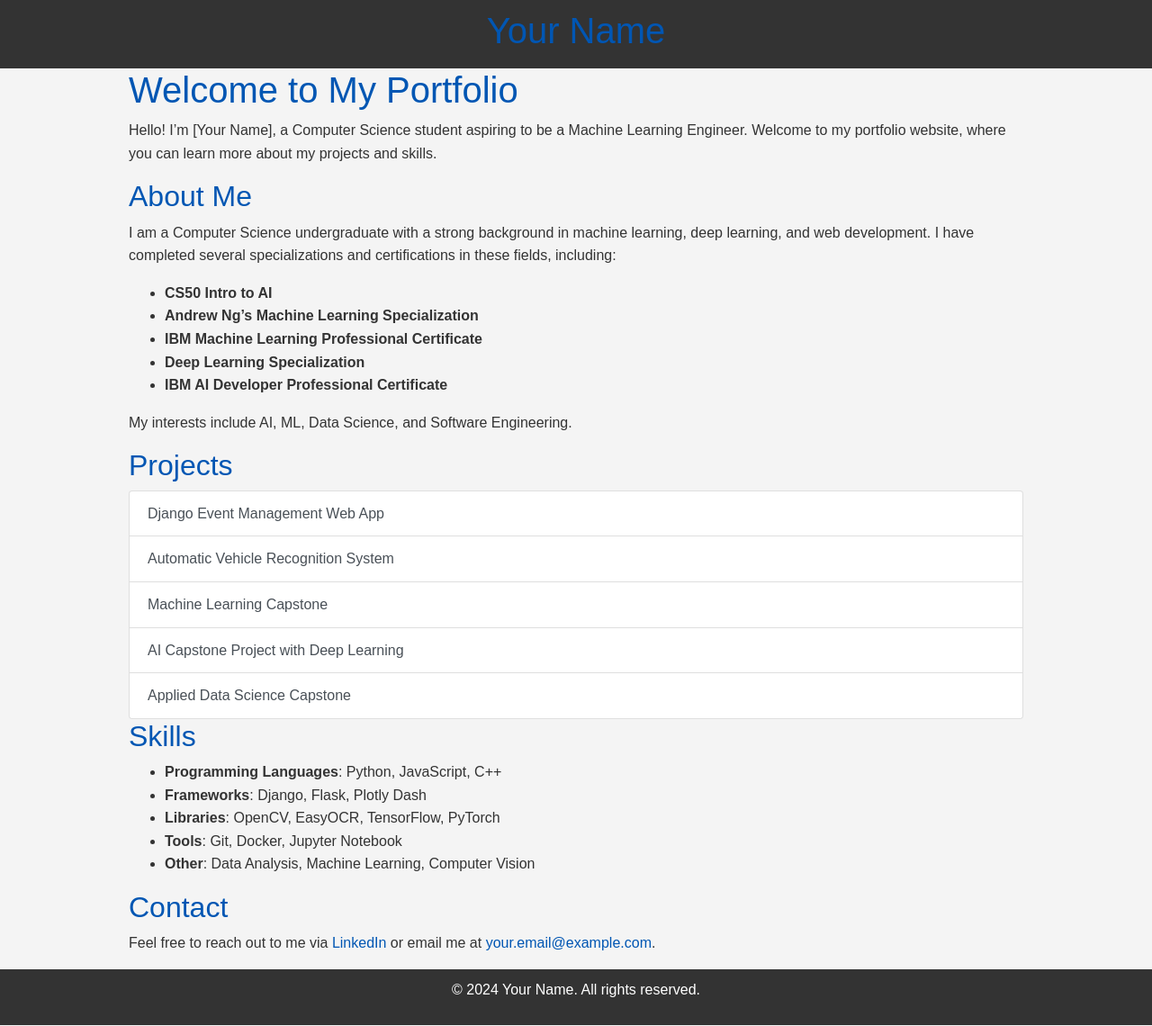
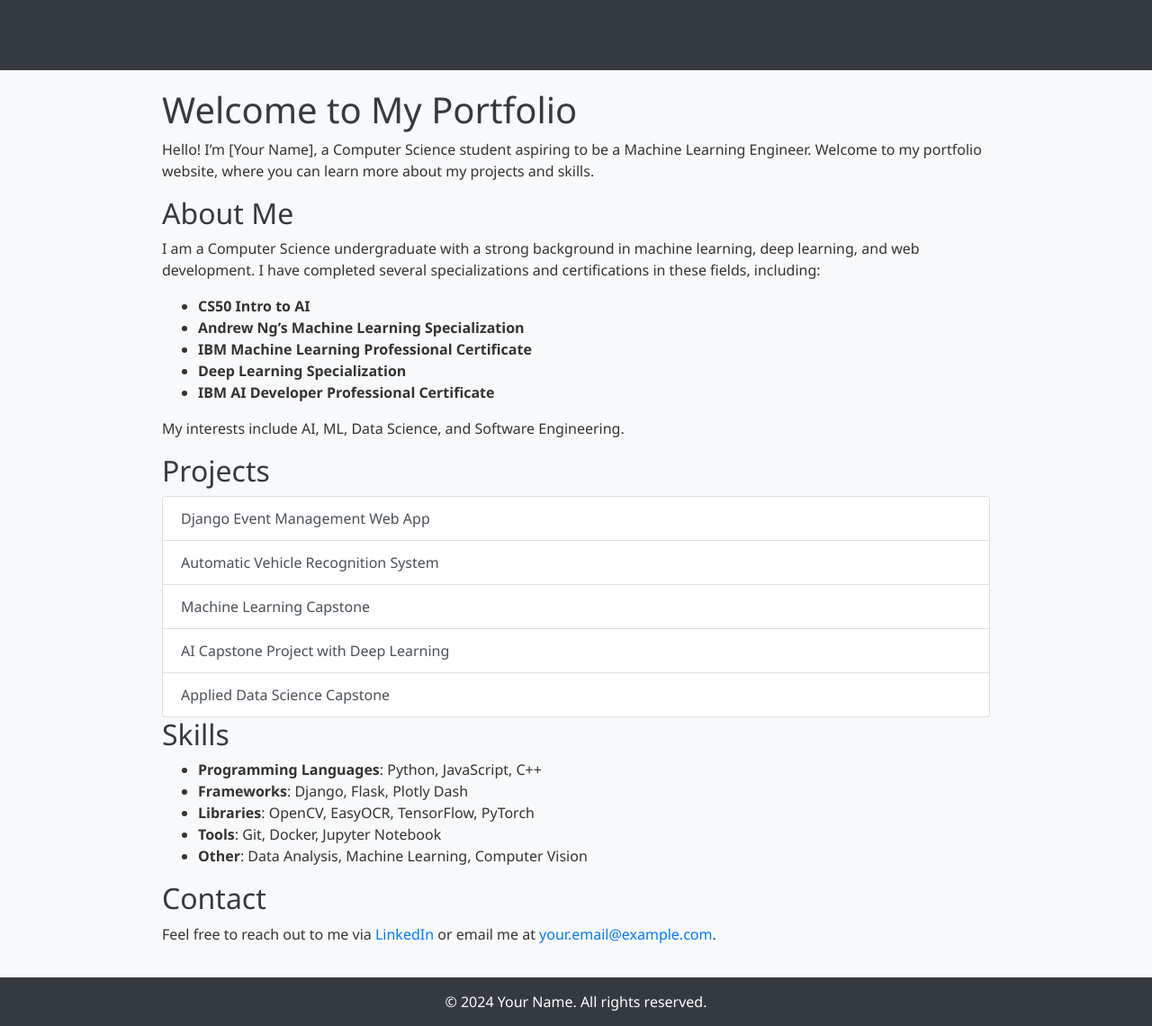
Before and after one commit to NyashaEysenck/NyashaEysenck.github.io, a Jekyll site: the page built from index.md, in a window 1280 px wide. Shown: the whole page at 90% size. Built offline with Jekyll 4.4.1, drawn with Linux system fonts in a browser that asks for light colours; nearby versions of some CDN libraries.

Commit message:
Update style.css

```diff
--- a/assets/style.css
+++ b/assets/style.css
@@ -1,18 +1,18 @@
-
-/* Custom styles for your portfolio */
+ /* Custom styles for a modern portfolio */
 body {
-    font-family: Arial, sans-serif;
+    font-family: 'Segoe UI', Tahoma, Geneva, Verdana, sans-serif;
     color: #333;
-    line-height: 1.6;
-    background-color: #f4f4f4;
+    background-color: #f8f9fa;
+    margin: 0;
+    padding: 0;
 }
 
 h1, h2, h3 {
-    color: #0056b3;
+    color: #343a40;
 }
 
 a {
-    color: #0056b3;
+    color: #007bff;
     text-decoration: none;
 }
 
@@ -21,14 +21,41 @@ a:hover {
 }
 
 .container {
-    width: 80%;
-    margin: auto;
-    overflow: hidden;
+    max-width: 960px;
+    margin: 0 auto;
+    padding: 20px;
 }
 
 .header, .footer {
-    background: #333;
-    color: #fff;
-    padding: 10px 0;
+    background-color: #343a40;
+    color: #ffffff;
+    padding: 15px 0;
     text-align: center;
 }
+
+.header h1 {
+    margin: 0;
+}
+
+.footer p {
+    margin: 0;
+}
+
+.list-group-item {
+    border-radius: 0;
+}
+
+.card {
+    border: 1px solid #dee2e6;
+    border-radius: 0.25rem;
+    margin-bottom: 20px;
+}
+
+.card-header {
+    background-color: #343a40;
+    color: #ffffff;
+}
+
+.card-body {
+    background-color: #ffffff;
+}
```
